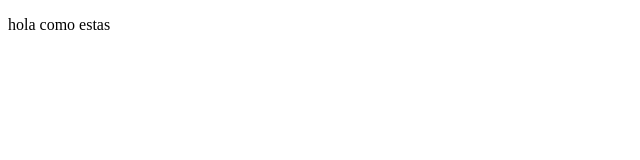
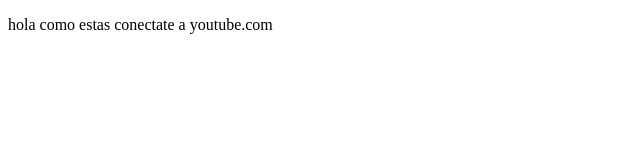
Before and after one commit to edublnt/proyectodemocursoprework, a plain HTML site: page index.html in a window 1280 px wide. Shown: the whole page, without its empty margins (0-640 px from the left). Drawn offline with Linux system fonts and the light colour scheme.

Commit message:
combios agregamos sitio de youtube

```diff
--- a/index.html
+++ b/index.html
@@ -8,7 +8,7 @@
 </head>
 <body>
     <p>
-        hola como estas
+        hola como estas conectate a youtube.com
 
     </p>
 </body>
```
